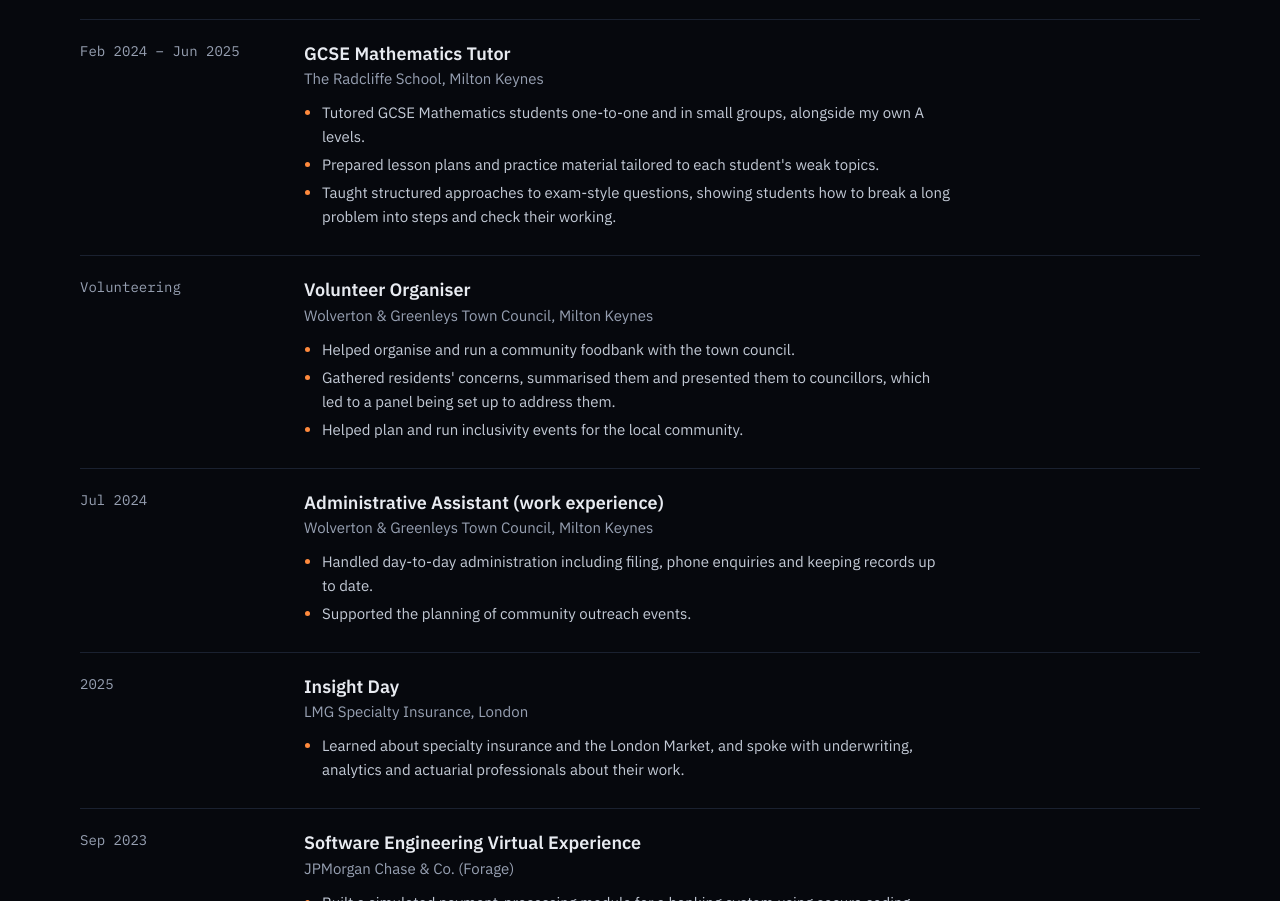
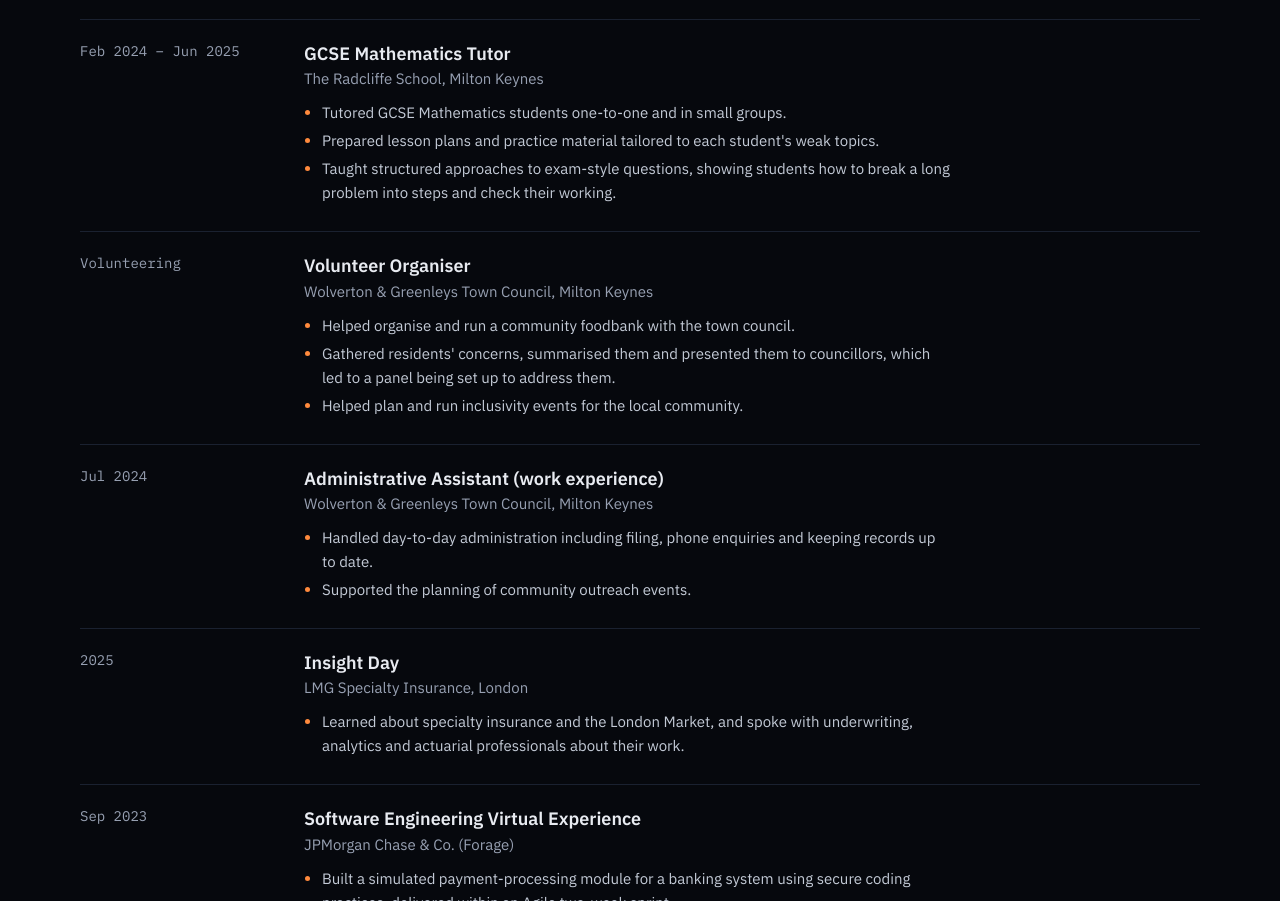
Before and after one commit to syk-v1/syk-v1.github.io, a plain HTML site: page index.html in a window 1280 px wide. Shown: the part 3189-4090 px from the top of the page. Drawn offline with Linux system fonts and the light colour scheme; animation ran at ten frames a second.

Commit message:
Drop A level mention from tutoring entry
Co-Authored-By: Claude Opus 5.5 <noreply@anthropic.com>
Claude-Session: https://claude.ai/code/session_0131tdGxZPdusNZA1ELfiwHo

```diff
--- a/index.html
+++ b/index.html
@@ -187,7 +187,7 @@ footer{padding:28px max(5vw,16px);color:#6b7487;font:13px "IBM Plex Mono",monosp
   <div class="tl">
     <div class="row"><span class="when">Oct 2026 – now</span><div><h3>Student Representative</h3><p class="org">School of Mathematical Sciences, Lancaster University</p><ul><li>Act as the link between students in my cohort and academic staff in the School of Mathematical Sciences.</li><li>Collect feedback on modules, teaching and assessment, and raise recurring issues at staff-student meetings.</li><li>Report outcomes back to the cohort so students can see what changed as a result of their feedback.</li></ul></div></div>
     <div class="row"><span class="when">2026 – now</span><div><h3>Student Mentor</h3><p class="org">Generating Genius</p><ul><li>Mentor Year 11 students through one-to-one conversations about their interests and possible career directions, including routes into STEM.</li><li>Help each student turn a broad goal into a concrete plan, such as which subjects, sixth-form options and university routes lead there.</li><li>Give iterative feedback on students' tasks during workshops, so they can improve between attempts.</li></ul></div></div>
-    <div class="row"><span class="when">Feb 2024 – Jun 2025</span><div><h3>GCSE Mathematics Tutor</h3><p class="org">The Radcliffe School, Milton Keynes</p><ul><li>Tutored GCSE Mathematics students one-to-one and in small groups, alongside my own A levels.</li><li>Prepared lesson plans and practice material tailored to each student's weak topics.</li><li>Taught structured approaches to exam-style questions, showing students how to break a long problem into steps and check their working.</li></ul></div></div>
+    <div class="row"><span class="when">Feb 2024 – Jun 2025</span><div><h3>GCSE Mathematics Tutor</h3><p class="org">The Radcliffe School, Milton Keynes</p><ul><li>Tutored GCSE Mathematics students one-to-one and in small groups.</li><li>Prepared lesson plans and practice material tailored to each student's weak topics.</li><li>Taught structured approaches to exam-style questions, showing students how to break a long problem into steps and check their working.</li></ul></div></div>
     <div class="row"><span class="when">Volunteering</span><div><h3>Volunteer Organiser</h3><p class="org">Wolverton &amp; Greenleys Town Council, Milton Keynes</p><ul><li>Helped organise and run a community foodbank with the town council.</li><li>Gathered residents' concerns, summarised them and presented them to councillors, which led to a panel being set up to address them.</li><li>Helped plan and run inclusivity events for the local community.</li></ul></div></div>
     <div class="row"><span class="when">Jul 2024</span><div><h3>Administrative Assistant (work experience)</h3><p class="org">Wolverton &amp; Greenleys Town Council, Milton Keynes</p><ul><li>Handled day-to-day administration including filing, phone enquiries and keeping records up to date.</li><li>Supported the planning of community outreach events.</li></ul></div></div>
     <div class="row"><span class="when">2025</span><div><h3>Insight Day</h3><p class="org">LMG Specialty Insurance, London</p><ul><li>Learned about specialty insurance and the London Market, and spoke with underwriting, analytics and actuarial professionals about their work.</li></ul></div></div>
```
